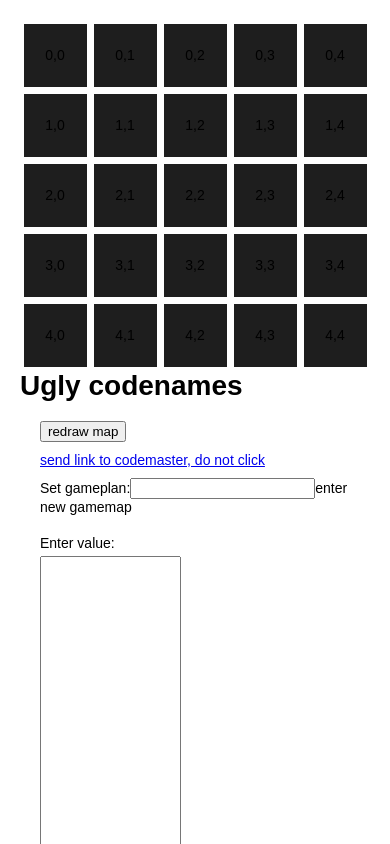
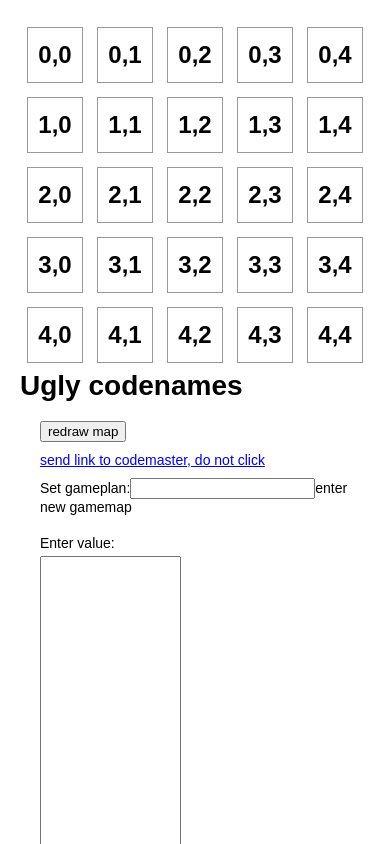
Before and after one commit to adekcz/codenames, a React (Create React App) app: page / in a window 390 px wide. Shown: the top 844 px of the page. Built offline with nearby package versions, Linux system fonts and the light colour scheme.

Commit message:
restyling tiles in new responsive grid

```diff
--- a/src/App.css
+++ b/src/App.css
@@ -8,34 +8,21 @@ body {
     flex-direction: row;
 }
 
-/*
-.tile {
-    border: 1px solid #999;
-    background: #fff;
-    float: left;
-    font-size: 24px;
-    font-weight: bold;
-    line-height: 34px;
-    margin-right: -1px;
-    margin-top: -1px;
-    padding: 0;
-    text-align: center;
-}
-*/
-
 [class="tile"]:hover {
     font-size: 26px;
     border: 5px ridge black;
 
 }
 
-.red {
+.tile.red {
     background: red;
 }
-.blue {
+
+.tile.blue {
     background: blue;
 }
-.dark {
+
+.tile.dark {
     background-image: url("./images/rip.png");
     background-repeat: no-repeat;
     background-size: auto 100%;
@@ -44,7 +31,8 @@ body {
     -webkit-text-stroke-color: black;
     color: white;
 }
-.grey {
+
+.tile.grey {
     background: grey;
 }
 
@@ -64,35 +52,12 @@ body {
     margin-top: 5px;
 }
 
-
-/*
-.container {
-  display: grid;
-  grid-template-columns: repeat(5, minmax(0, 1fr));
-  grid-gap: 10px;
-}
-
-.container > * {
-  aspect-ratio: 1 / 1;
-  border: 1px solid;
-
-  display: flex;
-  align-items: center;
-  justify-content: center;
-  text-align: center;
-}
-
-
-*/
-
-
 .square {
     float:left;
     position: relative;
     width: 18%;
     padding-bottom : 18%; /* = width for a 1:1 aspect ratio */
     margin:1%;
-    background-color:#1E1E1E;
     overflow:hidden;
 }
 
@@ -109,7 +74,17 @@ body {
     width:100%;
     height:100%;
 }
+
 .tile {
+    border: 1px solid #999;
+    background: #fff;
+    font-size: 24px;
+    font-weight: bold;
+    line-height: 34px;
+    margin-right: -1px;
+    margin-top: -1px;
+    padding: 0;
+    text-align: center;
     display:table-cell;
     vertical-align:middle;
 }
```
Also changed, not shown: src/App.js (+5 -5 lines).
